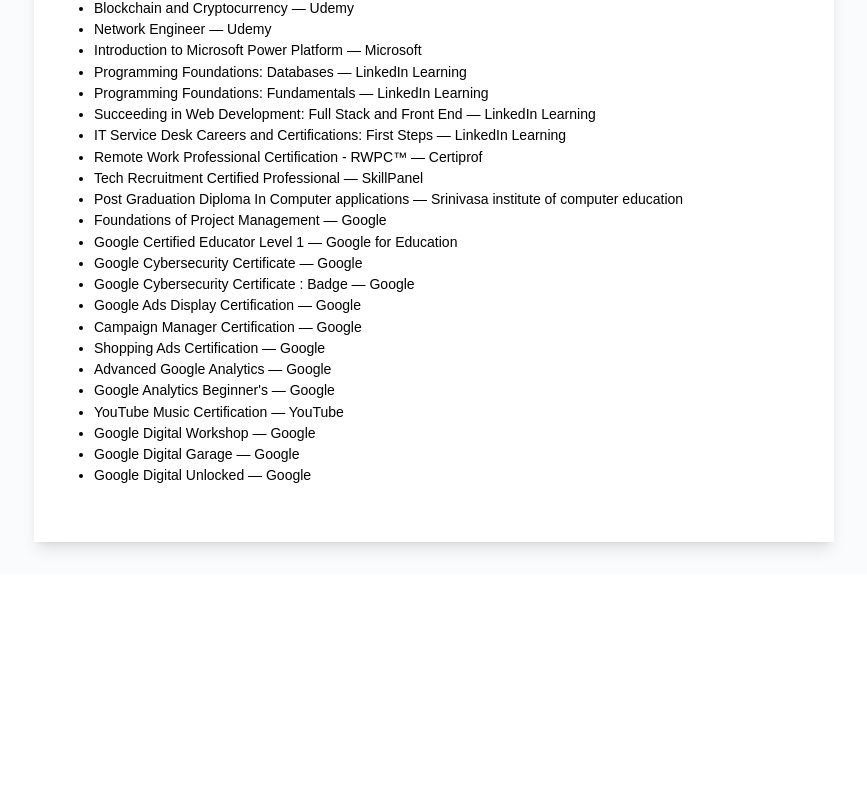
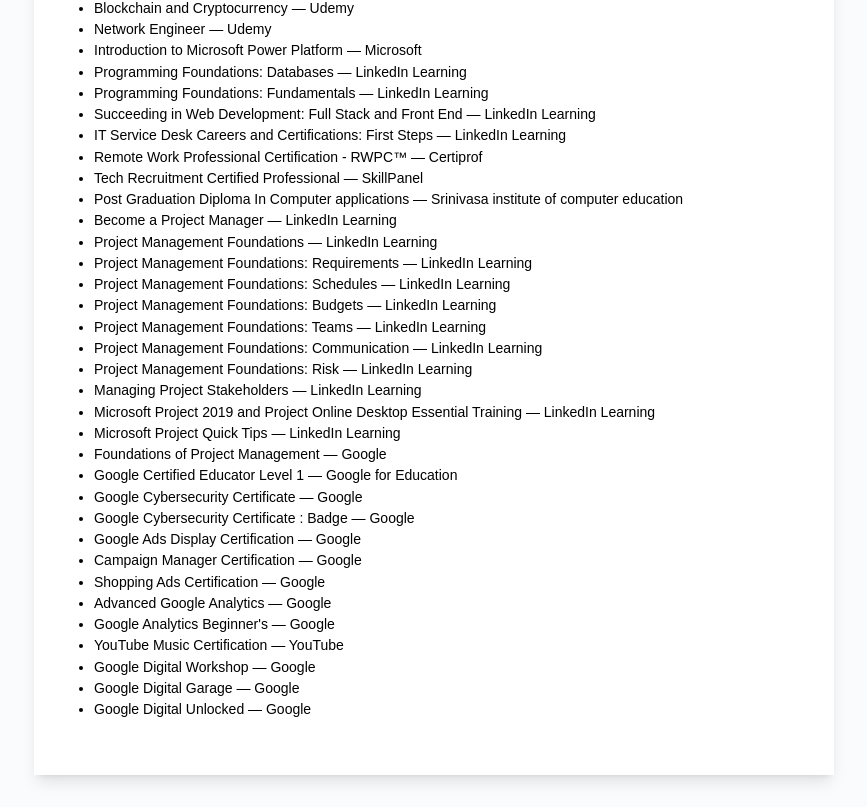
Before and after one commit to pallasivasai/Portfolio, a React (Vite) app: page /resume in a window 1280 px wide. Shown: the part 7328-8135 px from the top of the page, without its empty margins (206-1073 px from the left). Before the commit the page ends 7902 px from the top, so only its background shows below. Built offline with nearby package versions, Linux system fonts and the light colour scheme.

Commit message:
Changes
Co-authored-by: pallasivasai <56314427+pallasivasai@users.noreply.github.com>

```diff
--- a/src/data/certifications.ts
+++ b/src/data/certifications.ts
@@ -603,6 +603,94 @@ export const technicalCerts: CertType[] = [
       color: "from-blue-500 to-purple-600",
       verificationUrl: "https://www.linkedin.com/in/pallasivasai/details/certifications/",
       category: "Academic"
+    },
+    {
+      name: "Become a Project Manager",
+      issuer: "LinkedIn Learning",
+      icon: Award,
+      color: "from-blue-600 to-indigo-600",
+      verificationUrl: "https://www.linkedin.com/in/pallasivasai/details/certifications/",
+      category: "Project Management"
+    },
+    {
+      name: "Project Management Foundations",
+      issuer: "LinkedIn Learning",
+      icon: Award,
+      color: "from-indigo-500 to-purple-600",
+      verificationUrl: "https://www.linkedin.com/in/pallasivasai/details/certifications/",
+      category: "Project Management"
+    },
+    {
+      name: "Project Management Foundations: Requirements",
+      issuer: "LinkedIn Learning",
+      icon: Award,
+      color: "from-purple-500 to-pink-600",
+      verificationUrl: "https://www.linkedin.com/in/pallasivasai/details/certifications/",
+      category: "Project Management"
+    },
+    {
+      name: "Project Management Foundations: Schedules",
+      issuer: "LinkedIn Learning",
+      icon: Award,
+      color: "from-pink-500 to-rose-600",
+      verificationUrl: "https://www.linkedin.com/in/pallasivasai/details/certifications/",
+      category: "Project Management"
+    },
+    {
+      name: "Project Management Foundations: Budgets",
+      issuer: "LinkedIn Learning",
+      icon: Award,
+      color: "from-green-500 to-teal-600",
+      verificationUrl: "https://www.linkedin.com/in/pallasivasai/details/certifications/",
+      category: "Project Management"
+    },
+    {
+      name: "Project Management Foundations: Teams",
+      issuer: "LinkedIn Learning",
+      icon: Award,
+      color: "from-teal-500 to-cyan-600",
+      verificationUrl: "https://www.linkedin.com/in/pallasivasai/details/certifications/",
+      category: "Project Management"
+    },
+    {
+      name: "Project Management Foundations: Communication",
+      issuer: "LinkedIn Learning",
+      icon: Award,
+      color: "from-cyan-500 to-blue-600",
+      verificationUrl: "https://www.linkedin.com/in/pallasivasai/details/certifications/",
+      category: "Project Management"
+    },
+    {
+      name: "Project Management Foundations: Risk",
+      issuer: "LinkedIn Learning",
+      icon: Award,
+      color: "from-orange-500 to-red-500",
+      verificationUrl: "https://www.linkedin.com/in/pallasivasai/details/certifications/",
+      category: "Project Management"
+    },
+    {
+      name: "Managing Project Stakeholders",
+      issuer: "LinkedIn Learning",
+      icon: Award,
+      color: "from-red-500 to-purple-600",
+      verificationUrl: "https://www.linkedin.com/in/pallasivasai/details/certifications/",
+      category: "Project Management"
+    },
+    {
+      name: "Microsoft Project 2019 and Project Online Desktop Essential Training",
+      issuer: "LinkedIn Learning",
+      icon: Laptop,
+      color: "from-blue-500 to-indigo-600",
+      verificationUrl: "https://www.linkedin.com/in/pallasivasai/details/certifications/",
+      category: "Project Management"
+    },
+    {
+      name: "Microsoft Project Quick Tips",
+      issuer: "LinkedIn Learning",
+      icon: Laptop,
+      color: "from-indigo-500 to-blue-600",
+      verificationUrl: "https://www.linkedin.com/in/pallasivasai/details/certifications/",
+      category: "Project Management"
     }
 ];
 
```
